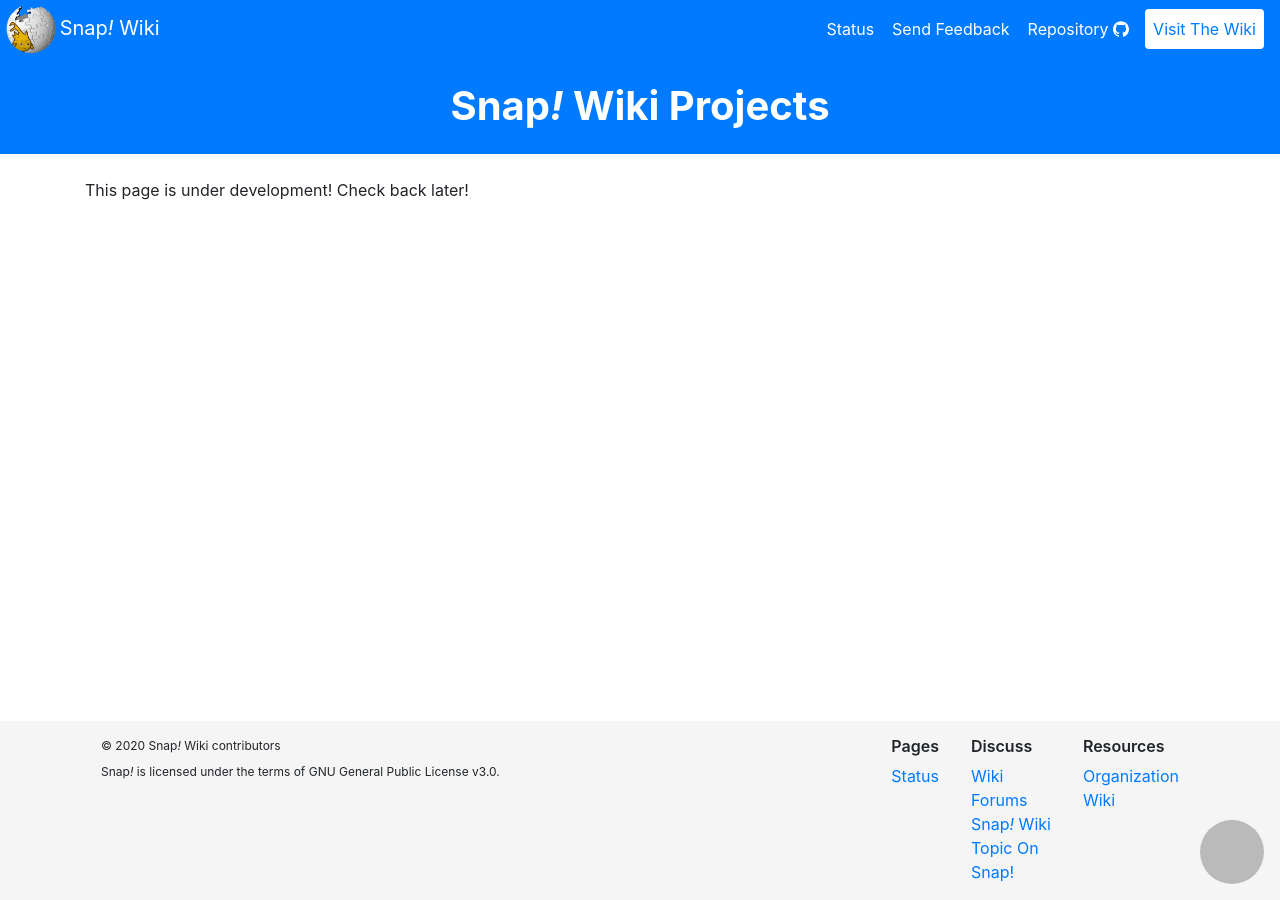
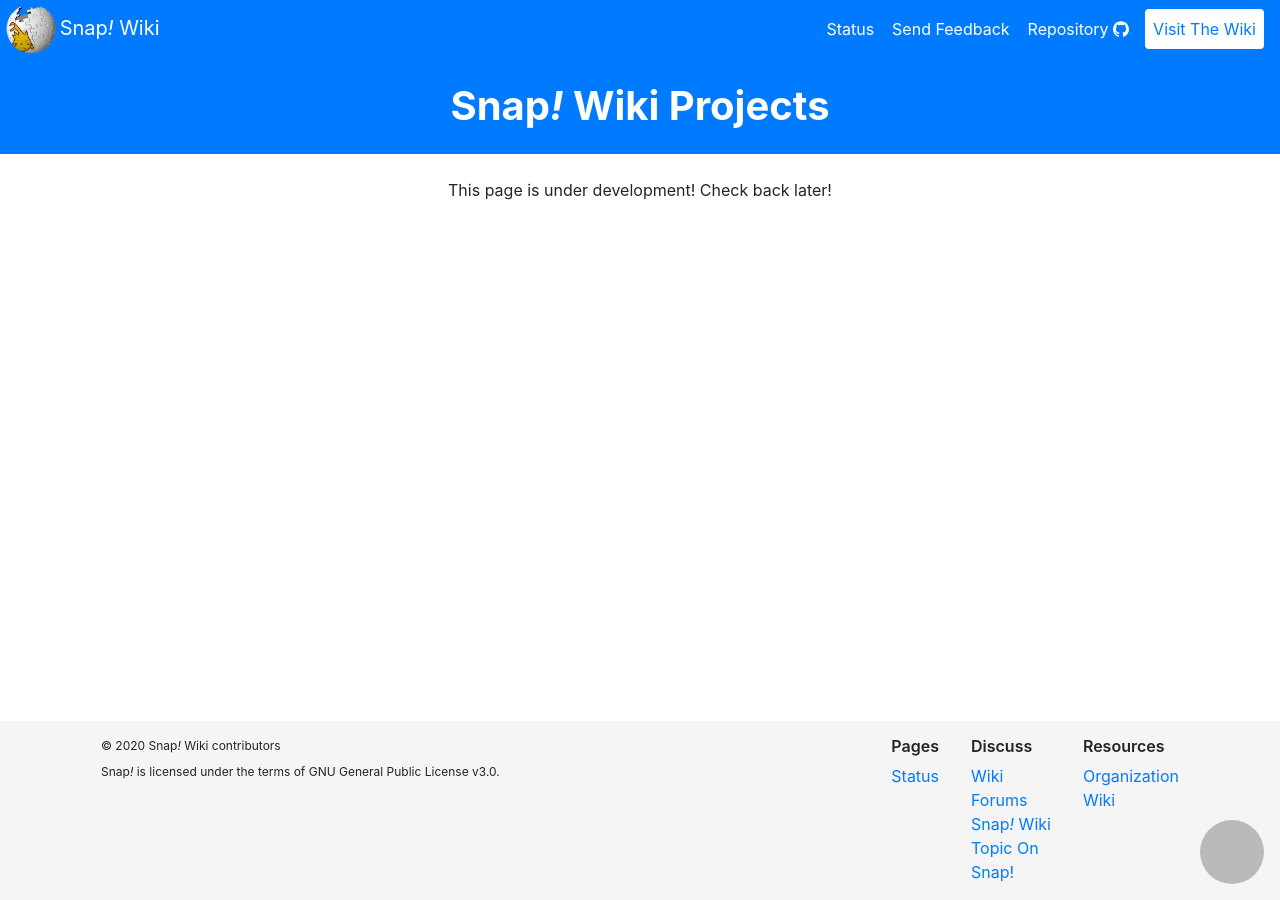
Before and after one commit to snapwiki/snapwiki.github.io, a Jekyll site: the page built from site/projects.html, in a window 1280 px wide. Built offline with Jekyll 4.4.1, drawn with Linux system fonts in a browser that asks for light colours.

Commit message:
Update dev.html

```diff
--- a/site/_includes/dev.html
+++ b/site/_includes/dev.html
@@ -1,5 +1,5 @@
 <div style="width: 100%">
-  <p style="col text-center justify-content-center align-self-center">
+  <p class="col text-center justify-content-center align-self-center">
     This page is under development! Check back later!
   </p>
 </div>
```
